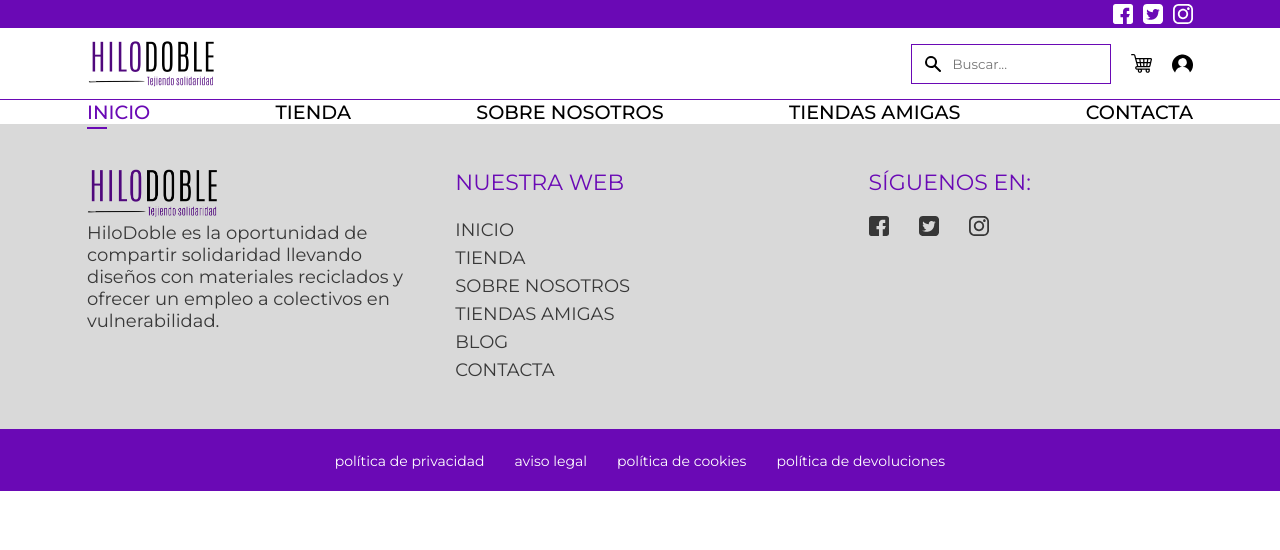
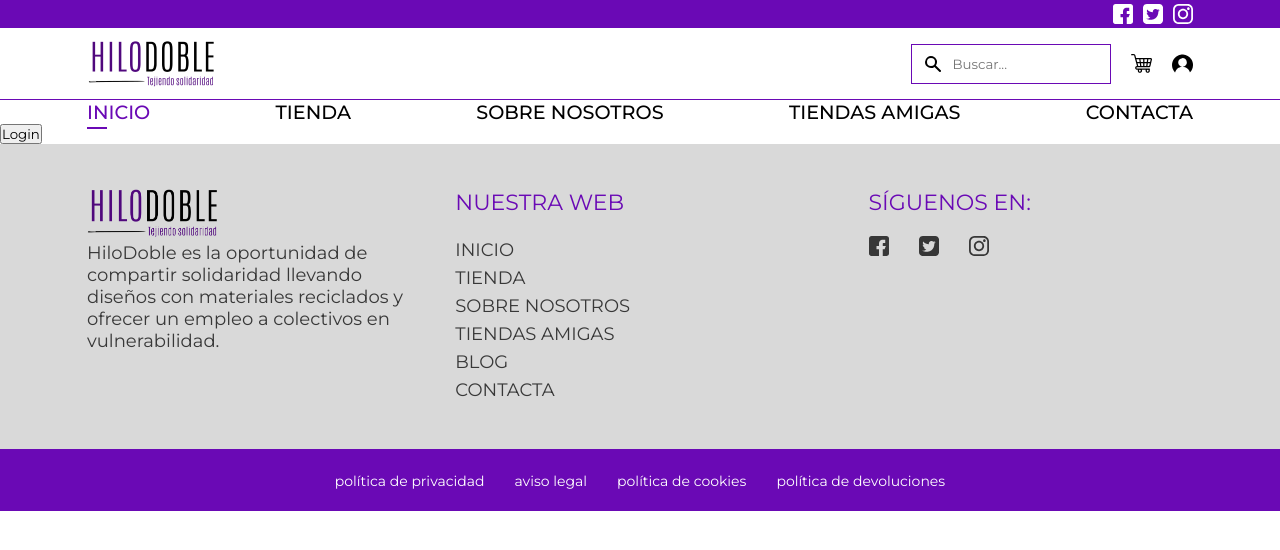
Before and after one commit to Albaric0que/hilodoble, a React (Create React App) app in the folder front/: page / in a window 1280 px wide. Shown: the top 550 px of the page. Built offline with nearby package versions, Linux system fonts and the light colour scheme.

Commit message:
starting login auth

```diff
--- a/front/src/App.js
+++ b/front/src/App.js
@@ -1,6 +1,6 @@
-import React from 'react';
+import React, { useState } from 'react';
 import './App.css';
-import { BrowserRouter, Routes, Route, } from 'react-router-dom';
+import { BrowserRouter, Routes, Route } from 'react-router-dom';
 import Header from './components/header/Header';
 import Collabs from './components/collabs/Collabs'
 import AboutUs from './components/aboutUs/AboutUs';
@@ -8,13 +8,35 @@ import ShowItem from './components/showItem/ShowItem';
 import AllItems from './components/allItems/AllItems';
 import CartUser from './components/cartUser/CartUser';
 import Footer from './components/Footer/Footer';
+import Button from './components/collabs/Button';
 
 
 function App() {
+
+  const [user, setUser] = useState(null)
+
+  const login = () => {
+    setUser ({
+      id: 1,
+      email: "femcoder@hilodoble.com"
+    })
+  }
+
+  const logout = () => setUser(null)
+
   return (
     <div className="App">
       <Header />
       <BrowserRouter>
+
+        {
+          user ? (
+          <button onClick={logout}>Logout</button>
+          ) : (
+            <button onClick={login}>Login</button>
+          )
+        }
+
         <Routes>
           <Route path='/showItem/:id' element={<ShowItem />} />
           <Route path='/allItems' element={<AllItems />} />
--- a/front/src/index.css
+++ b/front/src/index.css
@@ -1,4 +1,4 @@
-body {
+/* body {
   margin: 0;
   font-family: -apple-system, BlinkMacSystemFont, 'Segoe UI', 'Roboto', 'Oxygen',
     'Ubuntu', 'Cantarell', 'Fira Sans', 'Droid Sans', 'Helvetica Neue',
@@ -11,3 +11,4 @@ code {
   font-family: source-code-pro, Menlo, Monaco, Consolas, 'Courier New',
     monospace;
 }
+ */
```
